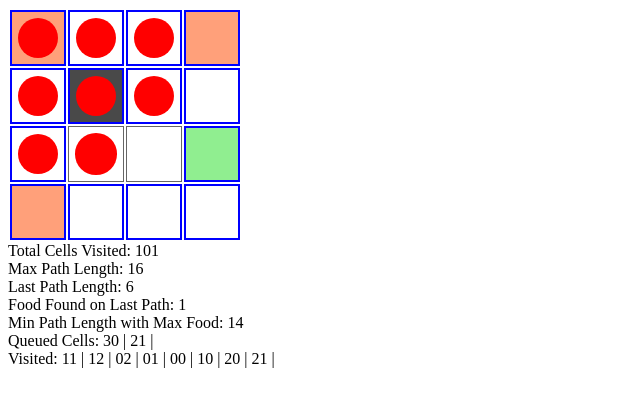
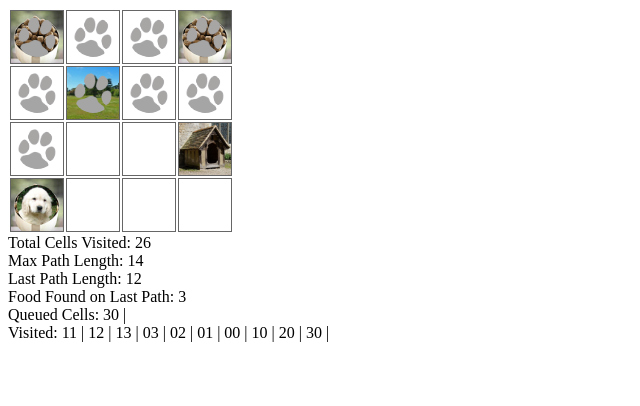
Before and after one commit to jasjoh/leetcode-dog-search, a plain HTML site: page index.html in a window 1280 px wide. Shown: the whole page, without its empty margins (0-640 px from the left). Drawn offline with Linux system fonts and the light colour scheme.

Commit message:
added images; added secondary state to represent trail of path

```diff
--- a/algo.js
+++ b/algo.js
@@ -1,4 +1,4 @@
-const delayInMs = 50;
+const delayInMs = 200;
 
 let visitedCells = [];
 let iterations = 0;
@@ -96,6 +96,7 @@ async function generatePaths(cellToCheck, priorVisitedCells, priorFoodFound, mat
 
     let cellToVisit = undefined;
     while(cellsToVisitQueue.length > 0) {
+      switchHtmlToPawPrint(cy, cx);
       cellVisited = true;
       updateHtmlQueueList(cellsToVisitQueue);
       cellToVisit = cellsToVisitQueue.pop();
--- a/style.css
+++ b/style.css
@@ -11,7 +11,6 @@ td {
   width: 80%;
   height: 80%;
   border-radius: 50%;
-  background-color: red;
 }
 
 .minPath {
@@ -23,17 +22,35 @@ td {
 }
 
 .food {
-  background-color: lightsalmon;
+  background-image: url('static/wiki.dog.food.jpg');
+  background-size: cover;
+  background-repeat: no-repeat;
 }
 
 .open {
   background-color: white;
 }
 
-.home {
-  background-color: lightgreen;
+.end {
+  background-image: url('static/wiki.dog.house.jpg');
+  background-size: cover;
+  background-repeat: no-repeat;
+}
+
+.start {
+  background-image: url('static/wiki.lawn.jpg');
+  background-size: cover;
+  background-repeat: no-repeat;
 }
 
 .dog {
-  background-color: rgb(73, 73, 73);
+  background-image: url('static/wiki.golden.puppy.jpg');
+  background-size: cover;
+  background-repeat: no-repeat;
 }
+
+.paw-print {
+  background-image: url('static/wiki.paw.print.png');
+  background-size: cover;
+  background-repeat: no-repeat;
+}
--- a/view.js
+++ b/view.js
@@ -19,10 +19,10 @@ function createHtmlBoard() {
           gameCell.className = "food";
           break;
         case 'H':
-          gameCell.className = "home";
+          gameCell.className = "end";
           break;
         case 'C':
-          gameCell.className = "dog";
+          gameCell.className = "start";
           break;
       }
       gameRow.append(gameCell);
@@ -32,14 +32,19 @@ function createHtmlBoard() {
 }
 
 function placePieceInHtml(y, x){
-  console.log("placing piece in html at yx:", y, x);
-  // create the game piece and add classes to support styling
   const gamePiece = document.createElement("div");
   gamePiece.classList.add("gamePiece");
+  gamePiece.classList.add("dog");
 
-  // select the game cell where the piece will be placed and place it
   const gameCell = document.getElementById(`game-cell-${y}-${x}`);
   gameCell.append(gamePiece);
+}
+
+function switchHtmlToPawPrint(y, x){
+  const gameCell = document.getElementById(`game-cell-${y}-${x}`);
+  const gamePiece = gameCell.getElementsByTagName("div")[0];
+  gamePiece.classList.remove("dog");
+  gamePiece.classList.add("paw-print");
 }
 
 function removePieceFromHtml(y, x) {
```
Also changed, not shown: static/wiki.dog.food.jpg (added), static/wiki.dog.house.jpg (added), static/wiki.golden.puppy.jpg (added), static/wiki.lawn.jpg (added), static/wiki.paw.print.png (added).
